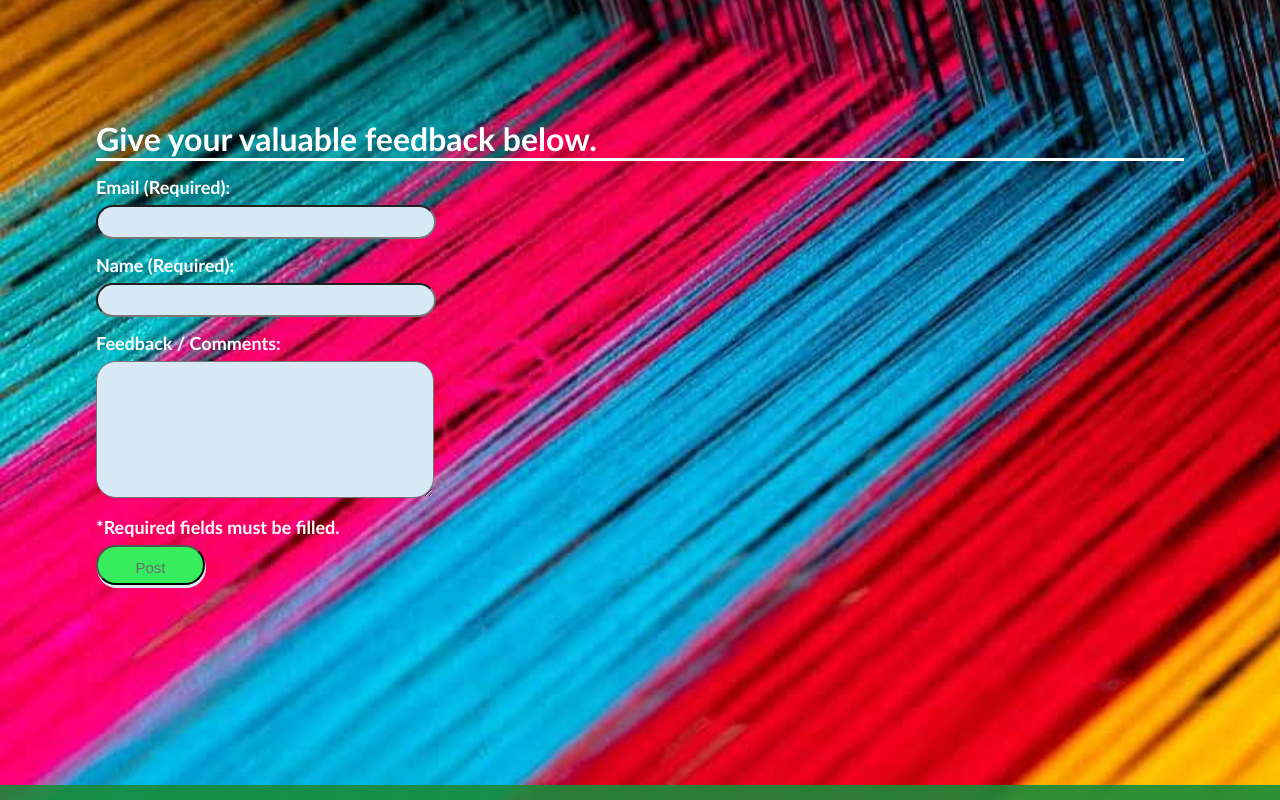
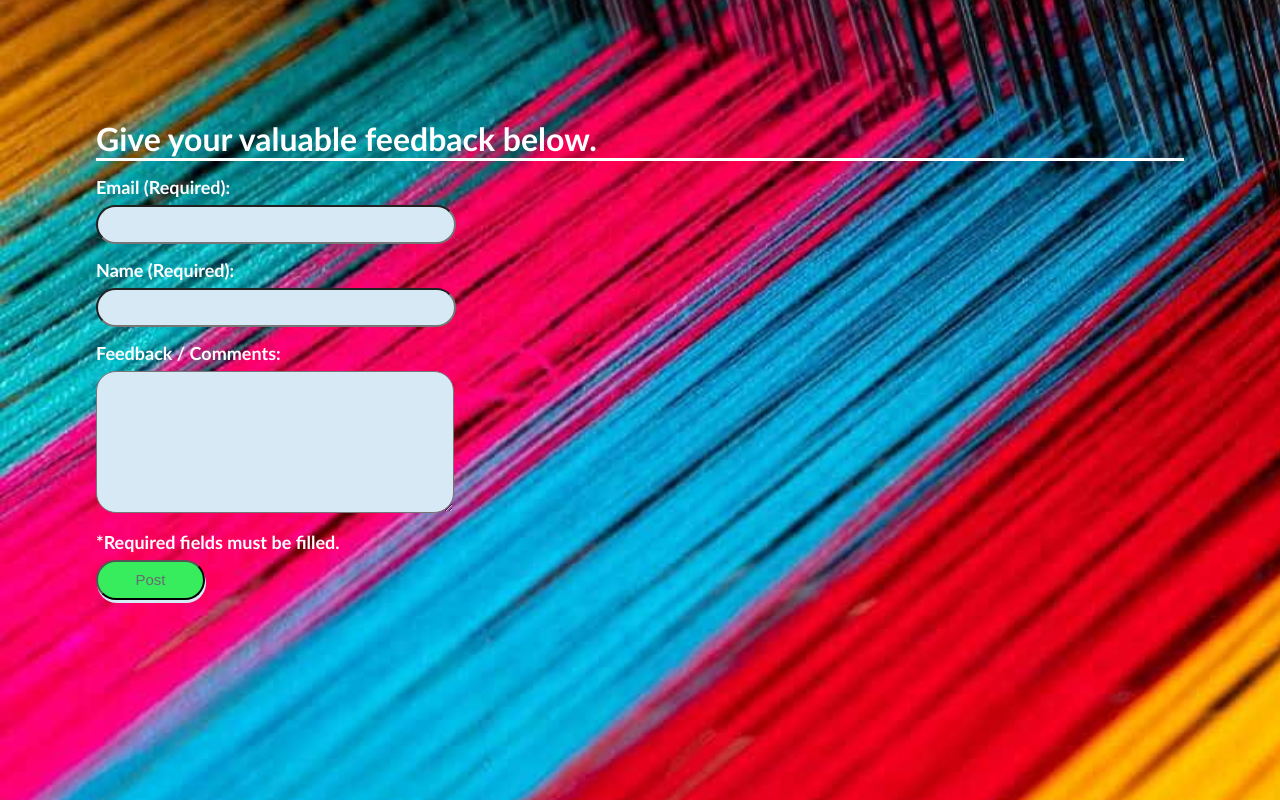
Before and after one commit to 19bcs2029/SkTraders.github.io, a plain HTML site: page index.html in a window 1280 px wide. Shown: the part 685-1485 px from the top of the page. Drawn offline with Linux system fonts and the light colour scheme.

Commit message:
Update style.css

```diff
--- a/style.css
+++ b/style.css
@@ -197,10 +197,8 @@ input{
     height:25px;
     background-color:#d7e9f5;
     border-radius:20px;
-    padding-top:5px;
+    padding:5px 15px;
     margin-top: 7px;
-    padding-left: 5px;
-    padding-right:5px;
 }
 
 
@@ -210,10 +208,8 @@ textarea{
     height:130px;
     background-color:#d7e9f5;
     border-radius:20px;
-    padding-top:5px;
+    padding:5px 15px;
     margin-top: 7px;
-    padding-left: 5px;
-    padding-right:5px;
 }
 
 .comments{
```
